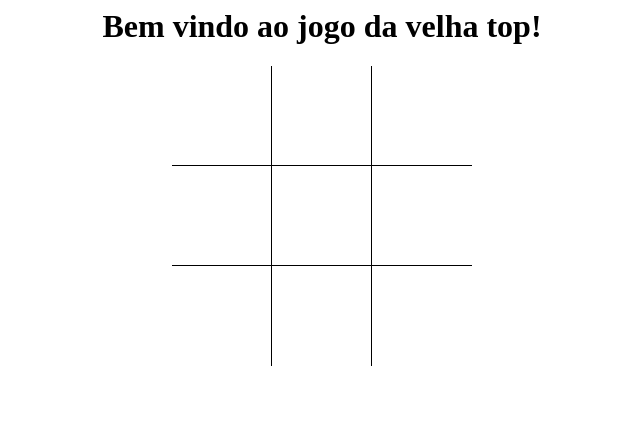
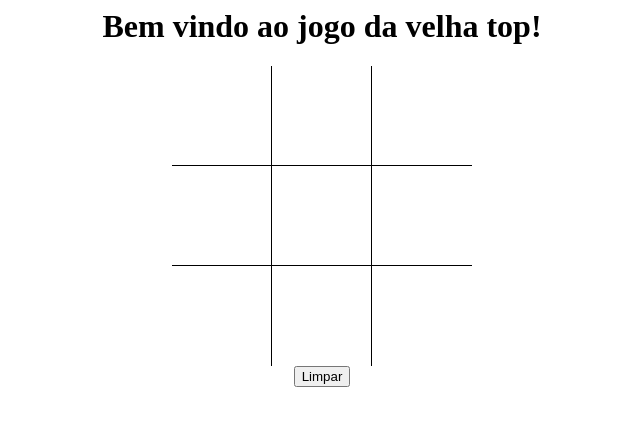
Before and after one commit to thiagorafaelferreira/jogodavelha.github.io, a plain HTML site: page index.html in a window 1280 px wide. Shown: the whole page, without its empty margins (318-958 px from the left). Drawn offline with Linux system fonts and the light colour scheme.

Commit message:
created function to clear game

```diff
--- a/index.html
+++ b/index.html
@@ -49,6 +49,13 @@
                     }
                 }
             };
+            const limpaCelulas = () => {
+                const children = document.querySelector('[class="container"]').children;
+                Array.from(children).forEach(child => {
+                    child.firstChild.className = className = "";
+                    child.disabled = false;
+                });
+            };
         </script>
     <body>
         <h1 class='center'>Bem vindo ao jogo da velha top!</h1>
@@ -65,6 +72,8 @@
                 <div class='item' onclick="marcaCelula(this)"><i></i></div>
             </div>
         </div>
-
+        <div class="center">
+            <button onclick="limpaCelulas()">Limpar</button>
+        </div>
     </body>
 </html>
```
